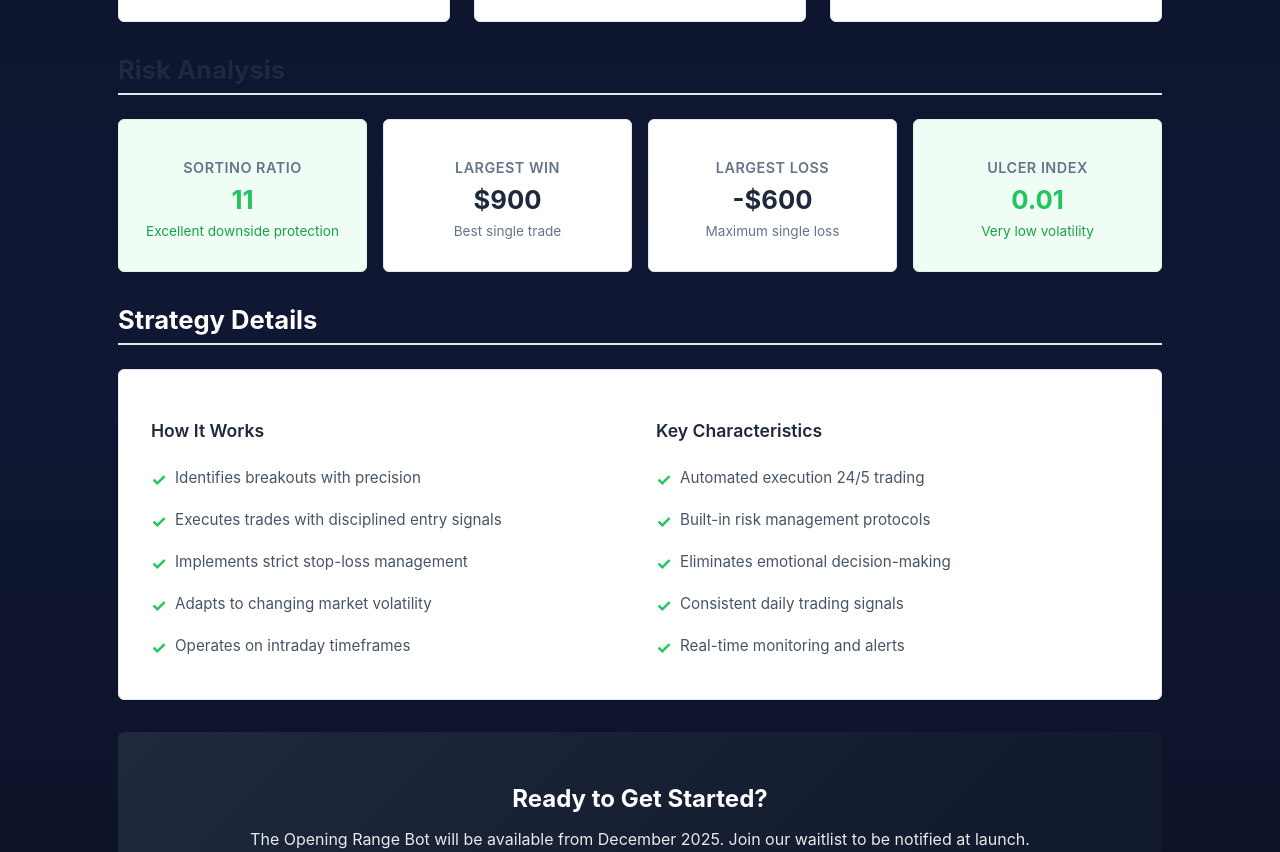
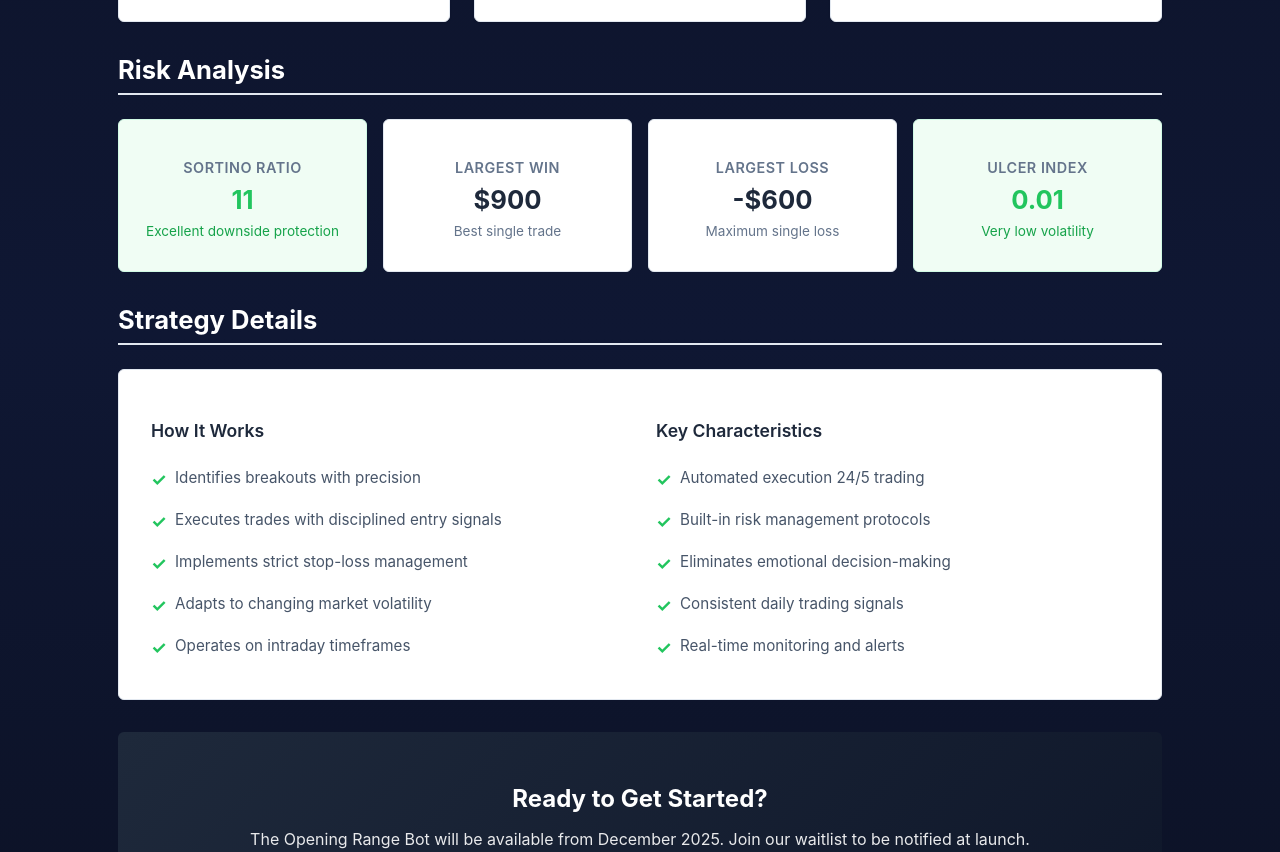
Before and after one commit to sanketamin2001/veridhan, a plain HTML site: page opening-range-bot.html in a window 1280 px wide. Shown: the part 1051-1903 px from the top of the page. Drawn offline with Linux system fonts and the light colour scheme.

Commit message:
Update opening-range-bot.html

```diff
--- a/opening-range-bot.html
+++ b/opening-range-bot.html
@@ -641,7 +641,7 @@
 
     <!-- Risk Analysis -->
     <section class="performance-section">
-        <h2 class="section-heading">Risk Analysis</h2>
+        <h2 class="section-heading"><span style="color: #fff;">Risk Analysis</span></h2>
 
         <div class="risk-grid">
             <div class="risk-card good">
```
